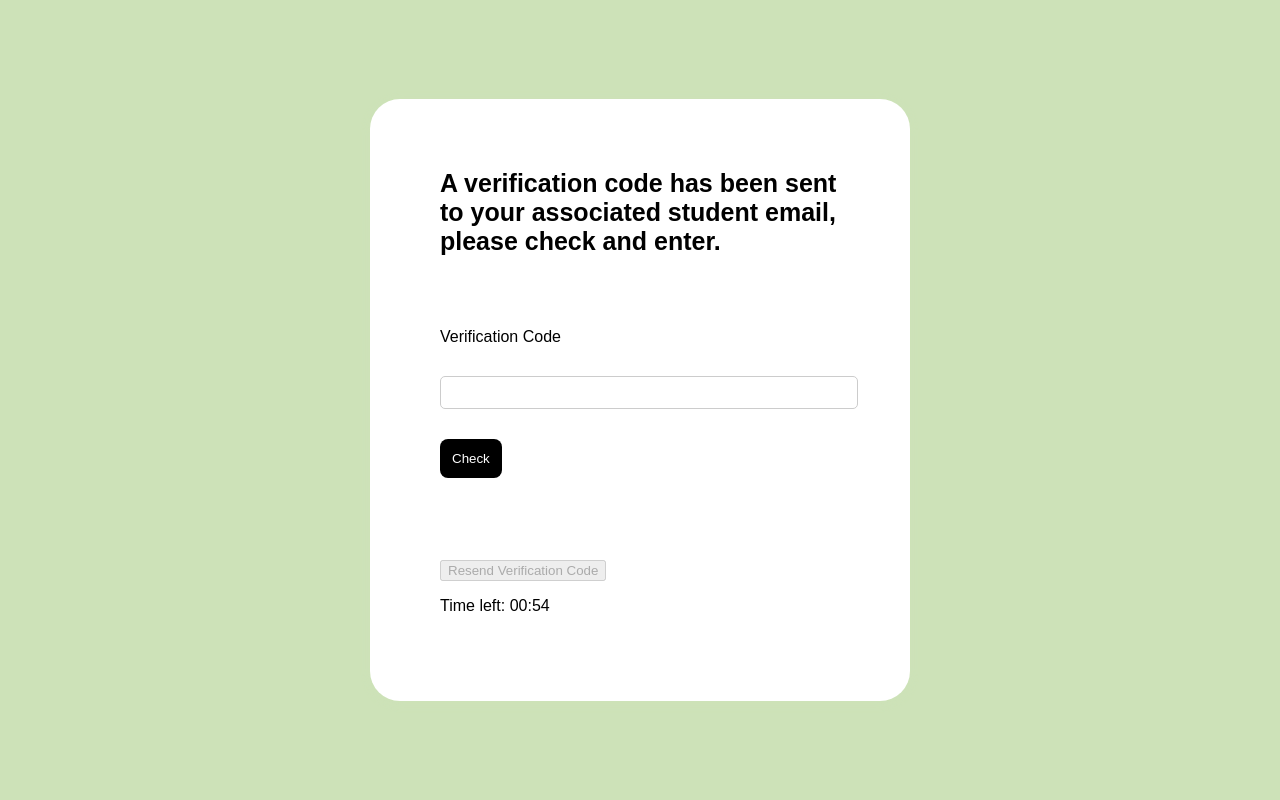
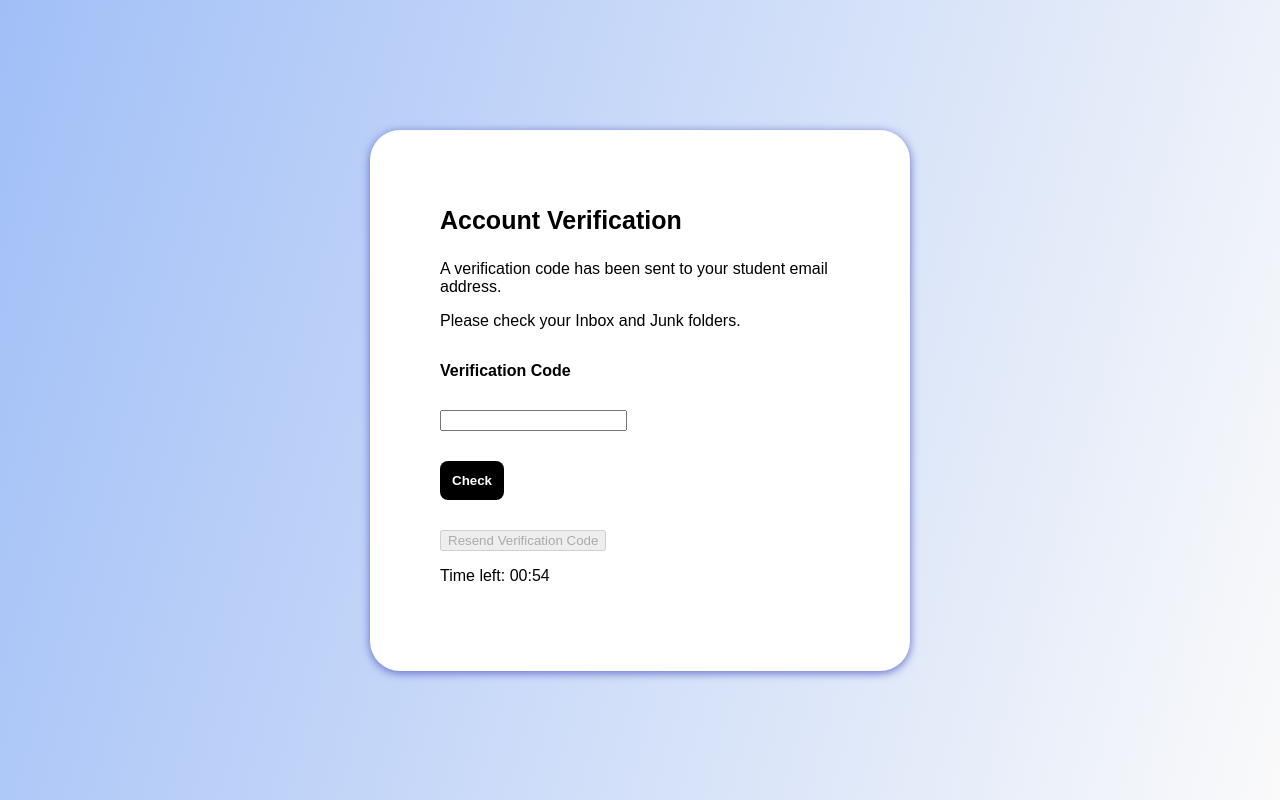
Before and after one commit to shadowblade11/CITS3200-Project, a Flask app: page /verify in a window 1280 px wide. Run offline with Flask 3, Linux system fonts and the light colour scheme.

Commit message:
LoginPage_Removed navbar css Verify_Reformatted html and updated css

```diff
--- a/app/static/verifyPage.css
+++ b/app/static/verifyPage.css
@@ -1,6 +1,6 @@
 
 body {
-    background-color: rgba(205, 226, 184, 1);
+    background: linear-gradient(106deg, #a1bff7 0%, rgba(250, 250, 250, 1) 100%);
     font-family: Arial, sans-serif;
     margin: 0;
     padding: 0;
@@ -14,9 +14,9 @@ body {
     background-color: white;
     padding: 70px;
     border-radius: 30px;
-    box-shadow: 0 2px 10px rgba(205, 226, 184, 1);
+    box-shadow: 0 2px 10px rgb(98, 108, 201);
     width: 400px;
-  flex-direction: column;
+    flex-direction: column;
   }
 
   .login-container h1 {
@@ -25,20 +25,16 @@ body {
     font-size: 25px ;
     align-content: center;
     margin-top: auto;
+    line-height: 1.6;
   }
 
   .login-container label,
   .login-container input {
-    display: block;
+    font-weight: bold;
+    margin-top: 2em;
+    display: flex;
+    flex-direction: column;
     margin-bottom: 30px;
-  }
-
-  .login-container input[type="text"],
-  .login-container input[type="password"] {
-    width: 100%;
-    padding: 8px;
-    border: 1px solid #ccc;
-    border-radius: 5px;
   }
 
   .login-container input[type="submit"] {
@@ -49,17 +45,3 @@ body {
     border-radius: 8px;
     cursor: pointer;
   }
-  .button{
-    display: flex;
-    justify-content: center;
-    margin-top: 10px;
-
-    border: none;
-    padding: 20px;
-    border-radius: 8px;
-    cursor: pointer;
-  }
-  .Loginbtn, .Registerbtn{
-    color: black;
-    margin: 70px;
-  }
--- a/app/templates/verify.html
+++ b/app/templates/verify.html
@@ -40,9 +40,10 @@
 </head>
 <body>
     <div class="login-container">
-        <h1>A verification code has been sent to your associated student email, please check and enter.</h1>
-        <br>
-        <br>
+        <h1>Account Verification</h1>
+        <p>A verification code has been sent to your student email address.</p>
+        <p>Please check your Inbox and Junk folders.</p>
+
         <form action="{{url_for('verify')}}" method="post">
             <p>{{ form.v_code.label }}{{ form.v_code }}</p>
             {% if form.v_code.errors %}
@@ -54,9 +55,9 @@
             {% endif %}
             <p>{{ form.send_verification }}</p>
         </form>
-        <br>
+
     <form action="{{url_for('resend_verification')}}" method="post">
-        <br>
+
     <p><button id="resend-button" type="submit" disabled>Resend Verification Code</button></p>
         <p>Time left: <span id="timer">01:00</span></p>
 
```
Also changed, not shown: app/static/loginPage.css (+0 -39 lines).
